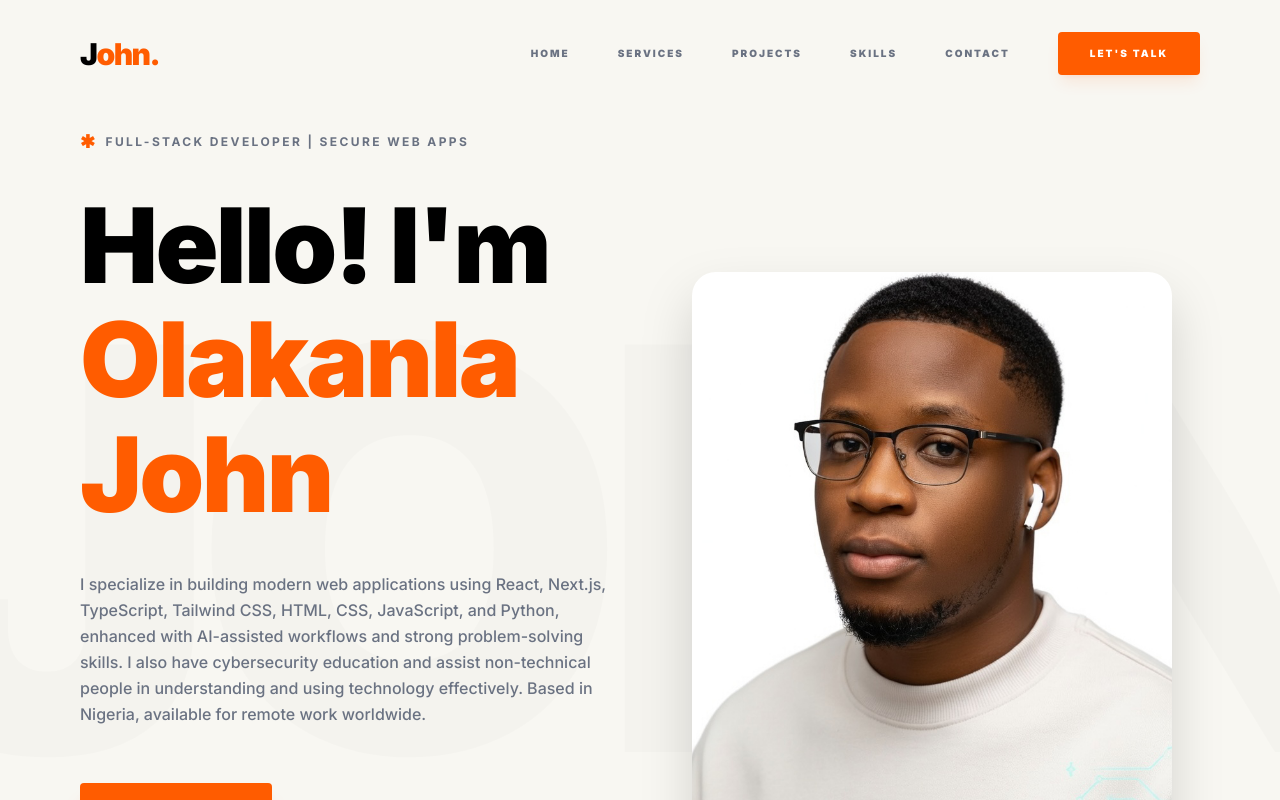
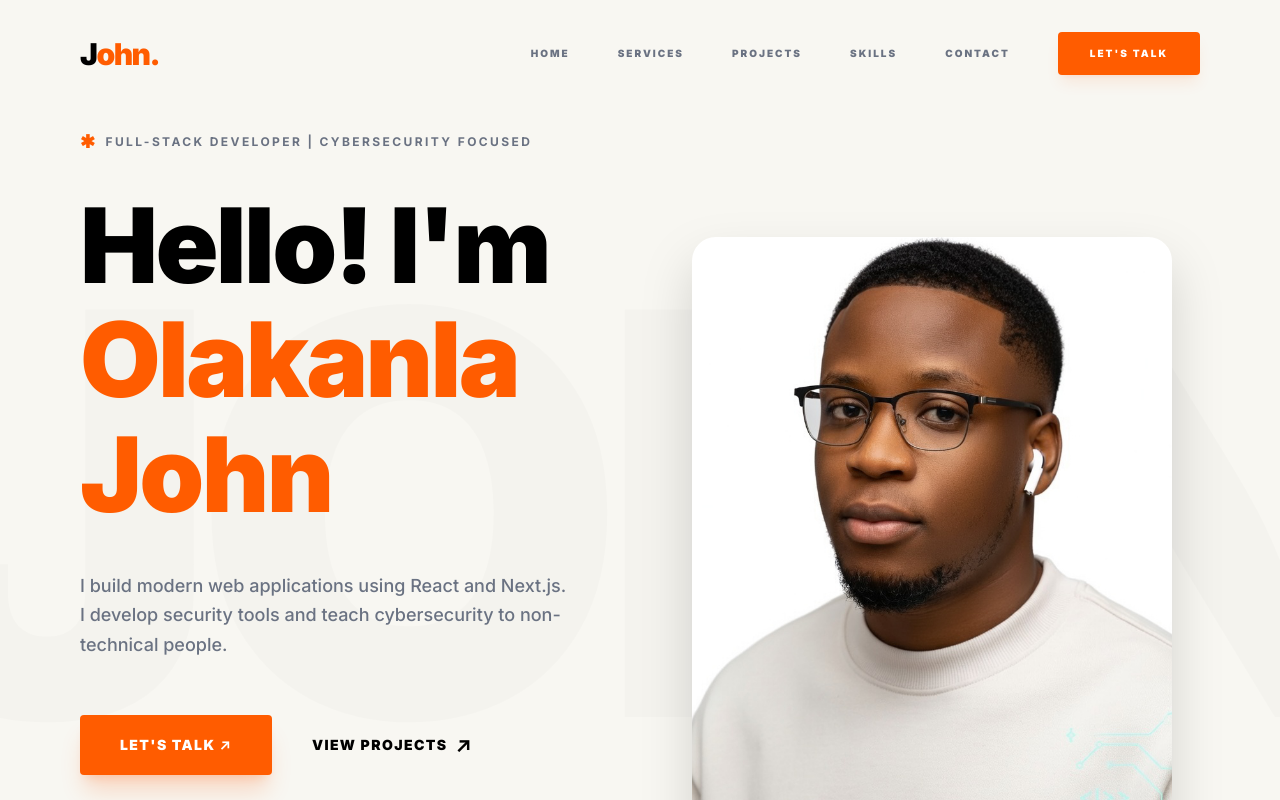
Before and after one commit to xcodenexus/portfolio, a Next.js app: page / in a window 1280 px wide. Shown: the top 800 px of the page. Built offline with nearby package versions, Linux system fonts and the light colour scheme.

Commit message:
fix: update hero badge and description, fix about page cursor issue

```diff
--- a/src/app/about/page.tsx
+++ b/src/app/about/page.tsx
@@ -35,7 +35,7 @@ export default function AboutPage() {
     return (
         <>
             <Navbar />
-            <main>
+            <main className="cursor-default">
 
                 {/* Intro */}
                 <section className="relative min-h-[70vh] flex items-center pt-40 pb-24 px-6 lg:px-20 bg-[#F8F7F2] overflow-hidden">
--- a/src/components/Hero.tsx
+++ b/src/components/Hero.tsx
@@ -16,7 +16,7 @@ export default function Hero() {
                     className="z-10"
                 >
                     <div className="flex items-center gap-2 mb-8 uppercase tracking-[0.2em] font-bold text-xs text-gray-500">
-                        <span className="text-accent text-lg">✱</span> Full-Stack Developer | Secure Web Apps
+                        <span className="text-accent text-lg">✱</span> Full-Stack Developer | Cybersecurity Focused
                     </div>
 
                     <h1 className="text-[4rem] md:text-[6.5rem] font-black leading-[1.1] mb-10 tracking-tight text-black">
@@ -24,8 +24,9 @@ export default function Hero() {
                         <span className="text-accent">Olakanla John</span>
                     </h1>
 
-                    <p className="text-sm md:text-base text-gray-500 max-w-2xl mb-14 leading-relaxed font-medium">
-                        I specialize in building modern web applications using React, Next.js, TypeScript, Tailwind CSS, HTML, CSS, JavaScript, and Python, enhanced with AI-assisted workflows and strong problem-solving skills. I also have cybersecurity education and assist non-technical people in understanding and using technology effectively. Based in Nigeria, available for remote work worldwide.
+                    <p className="text-base md:text-lg text-gray-500 max-w-2xl mb-14 leading-relaxed font-medium">
+                        I build modern web applications using React and Next.js.<br />
+                        I develop security tools and teach cybersecurity to non-technical people.
                     </p>
 
                     <div className="flex flex-wrap items-center gap-10 mb-16">
```
